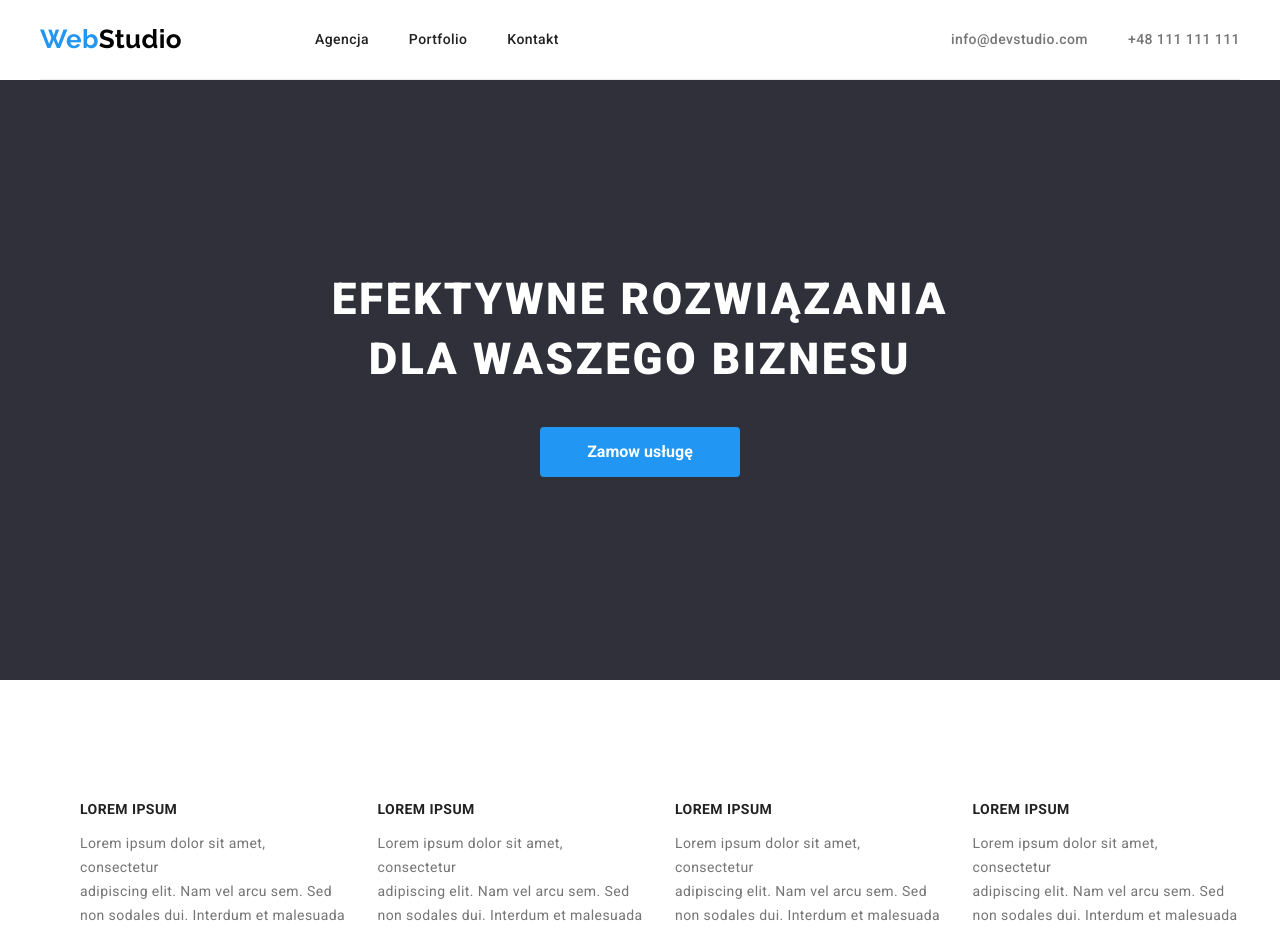
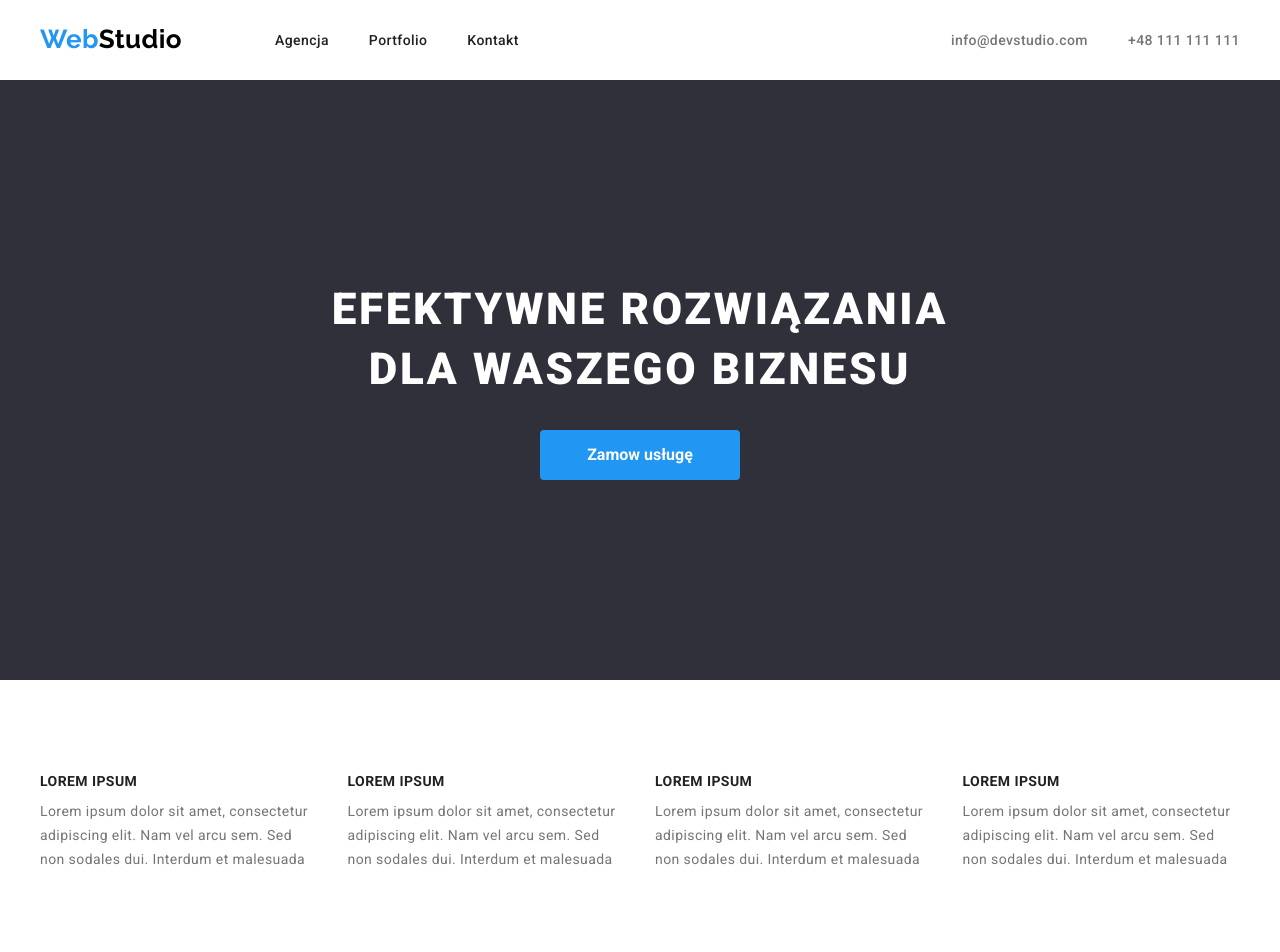
Before and after one commit to AlicjaStuchlik/goit-markup-hw-03, a plain HTML site: page index.html in a window 1280 px wide. Shown: the top 952 px of the page. Drawn offline with nearby package versions, Linux system fonts and the light colour scheme.

Commit message:
first commit

```diff
--- a/css/styles..css
+++ b/css/styles.css
@@ -1,50 +1,57 @@
-
 :root {
-  --primary-font: "Roboto", sans-serif;  /* main font on the page */
-  --logo-font: "Raleway", sans-serif;/* font in logo */
+  --primary-font: 'Roboto', sans-serif; /* main font on the page */
+  --logo-font: 'Raleway', sans-serif; /* font in logo */
   --primary-color: #212121; /* main text color on the page headers */
   --secondary-color: #757575; /* color for box descriptions and phone */
   --dark-background-color: #2f303a; /* dark background color for header and footer */
   --second-background-color: #f5f4fa; /* background color in nasz zesół section and portfolio project */
   --logo-studio-color: #000000;
-  --span-logo-color: #2196F3; /* color for webstudio and hover */
-  --thirt-color: #FFFFFF; /*color for main headline and button text inside */
-  --forth-color: #EEEEEE;
+  --span-logo-color: #2196f3; /* color for webstudio and hover */
+  --thirt-color: #ffffff; /*color for main headline and button text inside */
+  --forth-color: #eeeeee;
 }
+
+* {
+  margin: 0;
+  padding: 0;
+}
+
 body {
   font-family: var(--primary-font);
   color: var(--primary-color);
   font-size: 14px;
   letter-spacing: 0.03em;
 }
-.container {   /* all divs */
+
+.section {
+  padding: 94px 0;
+}
+
+.container {
+  /* all divs */
   max-width: 1200px;
   margin: 0px auto;
 }
-.section {
-  padding:94px 0;
+
+.header-border {
+  border-bottom: 1px solid #ececec;
 }
 
-
-.header-container {
+header .nav-container {
   display: flex;
   height: 80px;
   justify-content: space-between;
-  margin: 0 auto;
-  max-width: 1200px;
-  border-bottom: 1px solid #ECECEC;
+}
+
+header nav {
+  display: flex;
+  justify-content: space-between;
+  align-items: center;
 }
 
 .header-menu {
   display: flex;
   align-items: center;
- }
-
- .header-navigation {
-  display: flex;
-  justify-content: space-between;
-  align-items: center;
-  margin: 0px;
 }
 
 .header-link,  /* header menu */
@@ -53,11 +60,11 @@ body {
   text-decoration: none;
 }
 
-  .header-menu >.header-menu-item:not(:last-child) {
+.header-menu > .header-menu-item:not(:last-child) {
   margin-right: 40px;
 }
 
-   .contact-list >.header-contact-list:not(:last-child) {
+.contact-list > .header-contact-list:not(:last-child) {
   margin-right: 40px;
 }
 
@@ -73,7 +80,6 @@ body {
   list-style: none;
 }
 
-
 .header-logo {
   font-family: var(--logo-font);
   font-size: 26px;
@@ -84,16 +90,15 @@ body {
   color: var(--logo-studio-color);
 }
 
-
-
-
- .logo-first {  /*logo webstudio first blue part */
+.logo-first {
+  /*logo webstudio first blue part */
   color: var(--span-logo-color);
   margin-top: 24px;
   margin-bottom: 20px;
 }
 
-.header-link{   /* header link to agencja portfolio kontakt */
+.header-link {
+  /* header link to agencja portfolio kontakt */
   font-weight: 500;
   line-height: 1.17;
   color: var(--primary-color);
@@ -107,18 +112,21 @@ body {
   color: var(--span-logo-color);
 }
 
-.contact-link {  /* link to email and tel */
+.contact-link {
+  /* link to email and tel */
   color: var(--secondary-color);
-  font-weight:  500 ;
+  font-weight: 500;
   line-height: 1.17;
 }
 
-.main-headline {  /* header main heading and button */
+.main-headline {
+  /* header main heading and button */
   text-align: center;
+  align-items: center;
   display: flex;
   background-color: var(--dark-background-color);
   height: 600px;
-  padding: 94px 0px;
+  padding: 94px 0;
 }
 
 .main-headline-item {
@@ -128,9 +136,11 @@ body {
   letter-spacing: 0.06em;
   text-transform: uppercase;
   color: var(--thirt-color);
+  margin-bottom: 30px;
 }
 
-.main-headline-button {  /* main button zamow usługe*/
+.main-headline-button {
+  /* main button zamow usługe*/
   font-size: 16px;
   font-weight: 700;
   line-height: 1.87;
@@ -145,14 +155,15 @@ body {
 
 .our-advantages {
   display: flex;
-  gap:30px;
+  gap: 30px;
 }
 
 .our-advantages-item {
   list-style: none;
 }
 
-.advantages-name {      /* lorem ipsum headers */
+.advantages-name {
+  /* lorem ipsum headers */
   color: var(--primary-color);
   font-size: 14px;
   font-weight: 700;
@@ -161,13 +172,15 @@ body {
   text-transform: uppercase;
 }
 
-.advantages-paragraph {  /*lorem ipsum paragraph description */
+.advantages-paragraph {
+  /*lorem ipsum paragraph description */
   font-weight: 400;
   line-height: 1.71;
   color: var(--secondary-color);
 }
 
- .what-we-do-title {  /* czym sie zajmujemy title */
+.what-we-do-title {
+  /* czym sie zajmujemy title */
   font-size: 36px;
   font-weight: 700;
   line-height: 1.17;
@@ -176,7 +189,8 @@ margin-bottom: 50px;
   color: var(--primary-color);
 }
 
- .what-we-do-box {  /* 3 images under czym sie zajmujemy */
+.what-we-do-box {
+  /* 3 images under czym sie zajmujemy */
   list-style: none;
 }
 
@@ -185,21 +199,21 @@ color: var(--primary-color);
   gap: 30px;
 }
 
-.our-team {   /* nasz zespól background color*/
+.our-team {
+  /* nasz zespól background color*/
   background-color: var(--second-background-color);
   list-style: none;
   padding: 94px 0;
 }
 
-
-.our-team-header {  /* nasz zespół header */
+.our-team-header {
+  /* nasz zespół header */
   color: var(--primary-color);
   font-size: 36px;
   font-weight: 700;
   line-height: 1.17;
   text-align: center;
   margin-bottom: 50px;
-padding-top: 94px;
 }
 
 .our-team-header::first-letter {
@@ -210,19 +224,20 @@ text-transform: uppercase;
   list-style: none;
   display: flex;
   max-width: 270px;
-  height: 368px;
+
   gap: 30px;
   text-align: center;
 }
 
 .our-team-card-item {
   border-radius: 0px 0px 4px 4px;
-  box-shadow: 0px 1px 3px rgba(0, 0, 0, 0.12),
-   0px 1px 1px rgba(0, 0, 0, 0.14), 0px 2px 1px rgba(0, 0, 0, 0.2);
-  background-color: #FFFFFF;
+  box-shadow: 0px 1px 3px rgba(0, 0, 0, 0.12), 0px 1px 1px rgba(0, 0, 0, 0.14),
+    0px 2px 1px rgba(0, 0, 0, 0.2);
+  background-color: #ffffff;
 }
 
-.our-team-name {  /*john doe name card */
+.our-team-name {
+  /*john doe name card */
   color: var(--primary-color);
   font-size: 16px;
   font-weight: 500;
@@ -230,16 +245,18 @@ text-transform: uppercase;
   text-transform: capitalize;
   padding-top: 30px;
   padding-bottom: 10px;
-  padding-right:99px;
-  padding-left:99px;
+  padding-right: 99px;
+  padding-left: 99px;
 }
 
-.our-team-description {  /*john doe profession */
+.our-team-description {
+  /*john doe profession */
   color: var(--secondary-color);
   font-size: 16px;
   font-weight: 400;
   line-height: 1.12;
   text-transform: capitalize;
+  padding-bottom: 30px;
 }
 
 .footer {
@@ -258,10 +275,10 @@ text-transform: capitalize;
 .link-footer-logo {
   color: var(--thirt-color);
   font-family: var(--logo-font);
-  font-weight:700;
+  font-weight: 700;
   font-size: 26px;
   line-height: 1.19;
-  letter-spacing:0.03em;
+  letter-spacing: 0.03em;
   text-decoration: none;
   margin-bottom: 20px;
   display: inline-block;
@@ -290,7 +307,7 @@ text-transform: capitalize;
 }
 
 .link-footer {
-    color: #FFFFFF99;
+  color: #ffffff99;
   text-decoration: none;
 }
 
@@ -311,7 +328,8 @@ text-transform: capitalize;
   margin-right: 8px;
 }
 
-.button-header {  /*buttons in main section */
+.button-header {
+  /*buttons in main section */
   font-size: 16px;
   font-weight: 500;
   line-height: 1.62;
@@ -337,7 +355,7 @@ cursor: pointer;
 
 /* filter cards */
 
-.card-container {
+.container {
   max-width: 1200px;
   margin: 0px auto;
 }
@@ -355,7 +373,7 @@ cursor: pointer;
   max-height: 404px;
   border-left: 1px solid var(--forth-color);
   border-bottom: 1px solid var(--forth-color);
-  border-right: 1px solid  var(--forth-color);
+  border-right: 1px solid var(--forth-color);
   flex-basis: calc((100% - 2 * 30px) / 3);
 }
 
@@ -376,6 +394,6 @@ cursor: pointer;
 }
 
 .image-list-name,
-.image-list-description{
+.image-list-description {
   padding-left: 24px;
 }
--- a/index.html
+++ b/index.html
@@ -8,21 +8,20 @@
       href="https://fonts.googleapis.com/css2?family=Raleway:wght@700&family=Roboto:wght@400;500;700;900&display=swap"
       rel="stylesheet"
     />
-    <link rel="stylesheet" href="https://cdnjs.cloudflare.com/ajax/libs/modern-normalize/1.1.0/modern-normalize.min.css"
+    <link
+      rel="stylesheet"
+      href="https://cdnjs.cloudflare.com/ajax/libs/modern-normalize/1.1.0/modern-normalize.min.css"
       integrity="sha512-wpPYUAdjBVSE4KJnH1VR1HeZfpl1ub8YT/NKx4PuQ5NmX2tKuGu6U/JRp5y+Y8XG2tV+wKQpNHVUX03MfMFn9Q=="
       crossorigin="anonymous"
-     referrerpolicy="no-referrer" />
-    <link rel="stylesheet" href="./css/styles..css" />
+      referrerpolicy="no-referrer"
+    />
+    <link rel="stylesheet" href="./css/styles.css" />
   </head>
   <body>
-    <!--website header and navigation-->
-
-    <header class="header">
-      <div class="header-container">
-      <nav class="header-navigation">
-      <a class="header-logo" href="./index.html">
-        <span class="logo-first">Web</span>Studio</a>
-
+    <header>
+      <div class="nav-container container">
+        <nav>
+          <a class="header-logo" href="./index.html"> <span class="logo-first">Web</span>Studio </a>
           <ul class="header-menu">
             <li class="header-menu-item">
               <a class="header-link" href="./index.html">Agencja</a>
@@ -37,9 +36,7 @@
         </nav>
         <ul class="contact-list">
           <li class="header-contact-list">
-          <a class="contact-link" href="mailto:info@devstudio.com"
-            >info@devstudio.com</a
-          >
+            <a class="contact-link" href="mailto:info@devstudio.com">info@devstudio.com</a>
           </li>
           <li class="header-contact-list">
             <a class="contact-link" href="tel:+48111111111">+48 111 111 111</a>
@@ -52,77 +49,60 @@
       <section class="main-headline">
         <div class="container">
           <h1 class="main-headline-item">
-          <br/>efektywne rozwiązania<br/>
+            efektywne rozwiązania<br />
             dla waszego biznesu
           </h1>
           <button type="button" class="main-headline-button">Zamow usługę</button>
+        </div>
       </section>
-    </div>
       <!--our advantages section with lorem ipsum-->
-        <section class="section">
-          <div class="container">
+      <section class="section container">
         <ul class="our-advantages">
           <li class="our-advantages-item">
             <h3 class="advantages-name">lorem ipsum</h3>
             <p class="advantages-paragraph">
-              Lorem ipsum dolor sit amet, consectetur<br />
-              adipiscing elit. Nam vel arcu sem. Sed<br />
-              non sodales dui. Interdum et malesuada
+              Lorem ipsum dolor sit amet, consectetur adipiscing elit. Nam vel arcu sem. Sed non
+              sodales dui. Interdum et malesuada
             </p>
           </li>
           <li class="our-advantages-item">
             <h3 class="advantages-name">lorem ipsum</h3>
             <p class="advantages-paragraph">
-              Lorem ipsum dolor sit amet, consectetur<br />
-              adipiscing elit. Nam vel arcu sem. Sed<br />
-              non sodales dui. Interdum et malesuada
+              Lorem ipsum dolor sit amet, consectetur adipiscing elit. Nam vel arcu sem. Sed non
+              sodales dui. Interdum et malesuada
             </p>
           </li>
           <li class="our-advantages-item">
             <h3 class="advantages-name">lorem ipsum</h3>
             <p class="advantages-paragraph">
-              Lorem ipsum dolor sit amet, consectetur<br />
-              adipiscing elit. Nam vel arcu sem. Sed<br />
-              non sodales dui. Interdum et malesuada
+              Lorem ipsum dolor sit amet, consectetur adipiscing elit. Nam vel arcu sem. Sed non
+              sodales dui. Interdum et malesuada
             </p>
           </li>
           <li class="our-advantages-item">
             <h3 class="advantages-name">lorem ipsum</h3>
             <p class="advantages-paragraph">
-              Lorem ipsum dolor sit amet, consectetur<br />
-              adipiscing elit. Nam vel arcu sem. Sed<br />
-              non sodales dui. Interdum et malesuada</p>
+              Lorem ipsum dolor sit amet, consectetur adipiscing elit. Nam vel arcu sem. Sed non
+              sodales dui. Interdum et malesuada
+            </p>
           </li>
         </ul>
-          </div>
       </section>
 
       <!--what  we do-->
+
       <section class="section">
         <div class="container">
           <h2 class="what-we-do-title">Czym się zajmujemy</h2>
           <ul class="what-we-do-boxes">
             <li class="what-we-do-box">
-            <img
-              src="images/keyboard.jpg"
-              alt="keyboard"
-              width="370"
-              height="294"
-            />
+              <img src="images/keyboard.jpg" alt="keyboard" width="370" height="294" />
             </li>
             <li class="what-we-do-box">
-            <img src="images/phone.jpg"
-             alt="phone"
-              width="370"
-               height="294" />
+              <img src="images/phone.jpg" alt="phone" width="370" height="294" />
             </li>
             <li class="what-we-do-box">
-            <img
-              src="images/tablet.jpg"
-              alt="tablet"
-              width="370"
-              height="294"
-            />
+              <img src="images/tablet.jpg" alt="tablet" width="370" height="294" />
             </li>
           </ul>
         </div>
@@ -134,43 +114,22 @@
           <h2 class="our-team-header">nasz zespół</h2>
           <ul class="our-team-card">
             <li class="our-team-card-item">
-            <img
-              src="images/product-designer.jpg"
-              alt="man"
-              width="270"
-              height="260"
-            />
+              <img src="images/product-designer.jpg" alt="man" width="270" height="260" />
               <h3 class="our-team-name">john doe</h3>
               <p class="our-team-description">product designer</p>
             </li>
             <li class="our-team-card-item">
-            <img
-              src="images/fronted-developer.jpg"
-              alt="woman"
-              width="270"
-              height="260"
-            />
-
+              <img src="images/fronted-developer.jpg" alt="woman" width="270" height="260" />
               <h3 class="our-team-name">john doe</h3>
               <p class="our-team-description">fronted developer</p>
             </li>
             <li class="our-team-card-item">
-            <img
-              src="images/marketing.jpg"
-              alt="man"
-              width="270"
-              height="260"
-            />
+              <img src="images/marketing.jpg" alt="man" width="270" height="260" />
               <h3 class="our-team-name">john doe</h3>
               <p class="our-team-description">marketing</p>
             </li>
             <li class="our-team-card-item">
-            <img
-              src="images/ui-designer.jpg"
-              alt="man joe"
-              width="270"
-              height="260"
-            />
+              <img src="images/ui-designer.jpg" alt="man joe" width="270" height="260" />
               <h3 class="our-team-name">john doe</h3>
               <p class="our-team-description">ui designer</p>
             </li>
@@ -183,28 +142,22 @@
     <footer class="footer">
       <div class="footer-container">
         <ul class="footer-details">
-          <li class="logo-footer"><a class="link-footer-logo" href="./index.html">
-            <span class="logo-first">Web</span>Studio</a>
+          <li class="logo-footer">
+            <a class="link-footer-logo" href="./index.html">
+              <span class="logo-first">Web</span> Studio
+            </a>
           </li>
           <li class="footer-address">
-            <address class="address-location">
-              m. Warszawa, Aleje Jerozolimskie 21
-          </address>
-
+            <address class="address-location">m. Warszawa, Aleje Jerozolimskie 21</address>
           </li>
           <li class="footer-contact-item">
-            <a class="link-footer" href="mailto:info@example.com"
-            >info@example.com</a>
+            <a class="link-footer" href="mailto:info@example.com">info@example.com</a>
           </li>
           <li class="footer-contact-item">
             <a class="link-footer" href="tel:+48111111111">+48 111 111 111</a>
           </li>
         </ul>
       </div>
-          </li>
-        </ul>
-      </address>
-      </div>
     </footer>
   </body>
 </html>
```
Also changed, not shown: portfolio.html (+34 -76 lines). Lines whose indentation alone changed are shown as unchanged.
